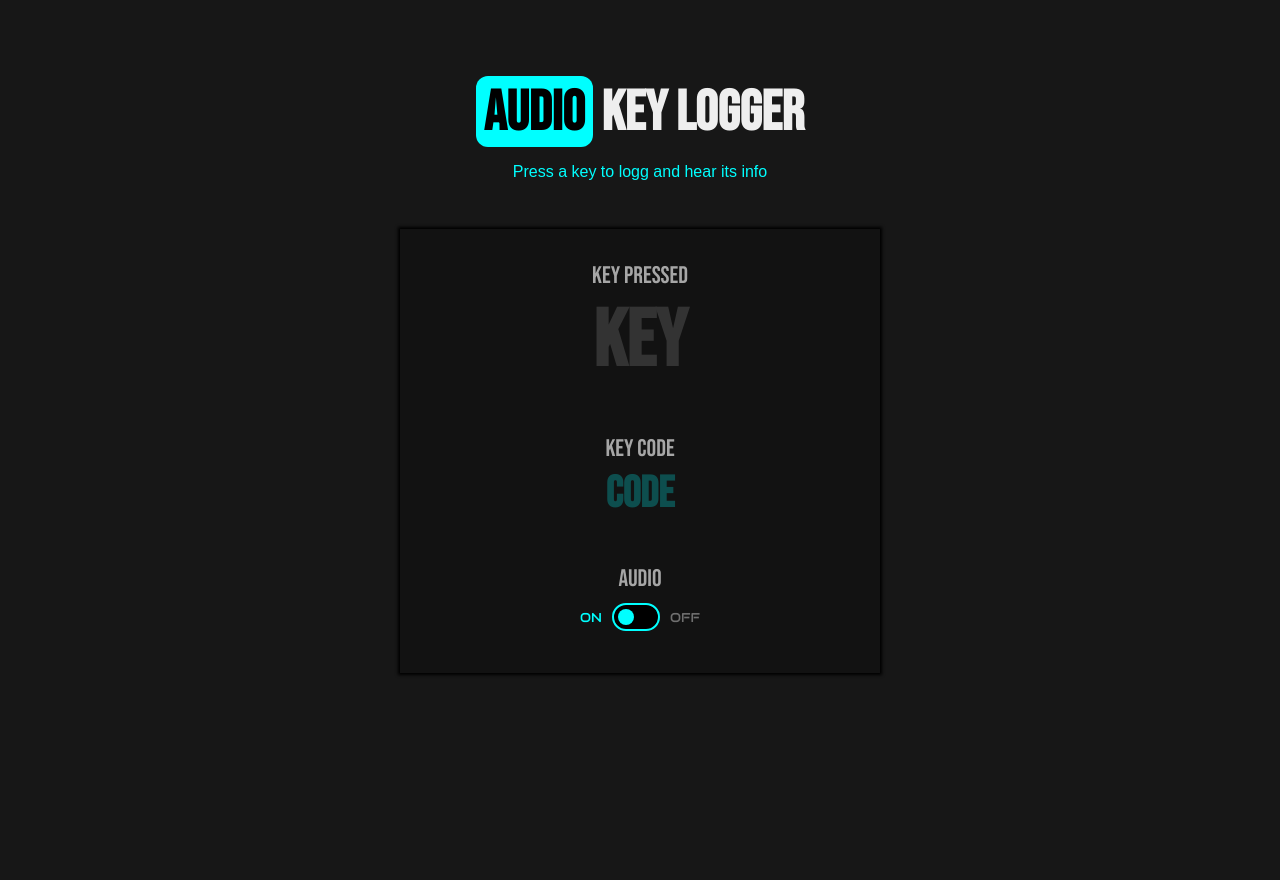
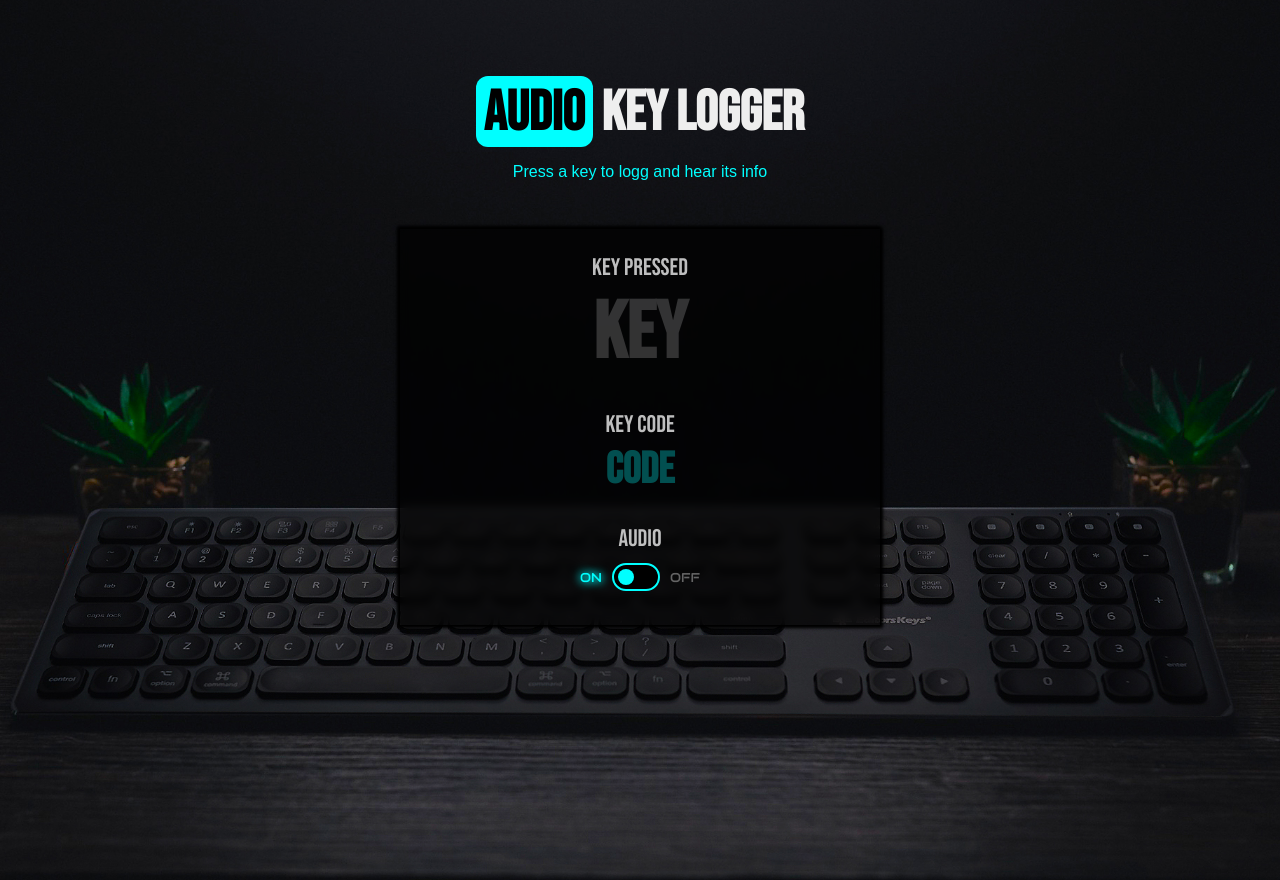
Before and after one commit to SinisaVukmirovic/Audio-Key-Logger, a plain HTML site: page index.html in a window 1280 px wide. Before the commit the page ends 800 px from the top, so only its background shows below. Drawn offline with Linux system fonts and the light colour scheme.

Commit message:
Grassmorphism, done

```diff
--- a/css/style.css
+++ b/css/style.css
@@ -5,11 +5,15 @@
     --audioBtnFont: 'Audiowide', sans-serif;
     --bgDark: #171717;
     /* --bgDark: #010b15; */
-    --bgApp: #121212;
-    --fontClr: #ccc;
+    /* --bgApp: #121212; */
+    --bgApp: rgba(0,0,0,.7);
+    --blur: blur(5px);
+    --theme-clr: cyan;
+    --fontClr: #eee;
     --titleClr: #eee;
     /* --bgApp: #031020; */
-    --boxShadow: 0 0 3px 2px #000;
+    --boxShadow: 1px 1px 3px 2px #000,
+                -1px -1px 3px 2px #000;
 }
 
 * {
@@ -20,11 +24,15 @@
 }
 
 body {
-    background-color: var(--bgDark);
+    min-height: 100vh;
+    /* background-color: var(--bgDark); */
+    background-image: url("../imgs/dark.jpg");
+    background-repeat: no-repeat;
+    background-size: cover;
+    background-position: bottom;
     /* color: #ddd; */
     font-family: var(--appFont);
     font-size: 1.5rem;
-    max-height: 100vh;
     margin-top: 5rem;
 }
 
@@ -37,7 +45,7 @@ h1 {
 }
     h1 span {
         color: #000;
-        background-color: cyan;
+        background-color: var(--theme-clr);
         padding: .25rem .5rem 0;
         border-radius: .75rem;
     }
@@ -46,24 +54,24 @@ h1 {
     visibility: visible;
     text-align: center;
     font-family: sans-serif;
-    color: cyan;
+    color: var(--theme-clr);
     font-size: 1rem;
 }
 
 .app {
     display: grid;
-    /* display: none; */
     place-items: center;
     text-align: center;
+    background-color: var(--bgApp);
+    backdrop-filter: var(--blur);
     color: var(--fontClr);
-    background-color: var(--bgApp);
     box-shadow: var(--boxShadow);
     padding: 1rem;
     max-width: 30rem;
     margin: 3rem auto 0;
 }
-    .app > * {
-        margin: 1rem;
+    .app > div {
+        margin: .5rem;
     }
     .app > div > p {
         opacity: .8;
@@ -79,12 +87,12 @@ h1 {
 #key {
     font-size: 5rem;
     color: #eee;
-    opacity: .15;
+    opacity: .20;
 }
 #keyCode {
     font-size: 2.75rem;
-    color: cyan;
-    opacity: .25;
+    color: var(--theme-clr);
+    opacity: .3;
 }
 
 #key.js-keyPressAnim  {
@@ -106,19 +114,6 @@ h1 {
     100% { transform: scale(1); }
 }
 
-/* #muteBtn {
-    padding: 1.5rem;
-    border-radius: 50%;
-    border: 1px solid #111;
-    box-shadow: 2px 2px 5px 2px #111;
-    cursor: pointer;
-    translate: transform 500ms linear;
-}
-    #muteBtn.audioOff {
-        transform: scale(.95);
-        box-shadow: 0 0 2px 2px #111;
-    } */
-
 .audio-control {
     display: flex;
     align-items: center;
@@ -126,12 +121,14 @@ h1 {
     transition: color 500ms ease-in-out;
 }
     .audio-control p {
-        opacity: .5;
+        opacity: .4;
         font-size: .8rem;
     }
     .audio-control .active {
-        color: cyan;
+        color: var(--theme-clr);
         opacity: 1;
+        text-shadow: 1px 1px 10px var(--theme-clr),
+                    -1px -1px 10px var(--theme-clr);
     }
 
 
@@ -141,7 +138,7 @@ h1 {
     padding: 4px;
     margin: .75rem;
     background-color: #000;
-    outline: 2px solid cyan;
+    outline: 2px solid var(--theme-clr);
     display: flex;
     border-radius: 10rem;
     cursor: pointer;
@@ -149,7 +146,7 @@ h1 {
     #toggleBtn #toggleHandle {
         height: 100%;
         aspect-ratio: 1 / 1;
-        background-color: cyan;
+        background-color: var(--theme-clr);
         border-radius: 10rem;
         transition: transform 200ms ease-in-out;
     }
```
Also changed, not shown: imgs/dark.jpg (added).
